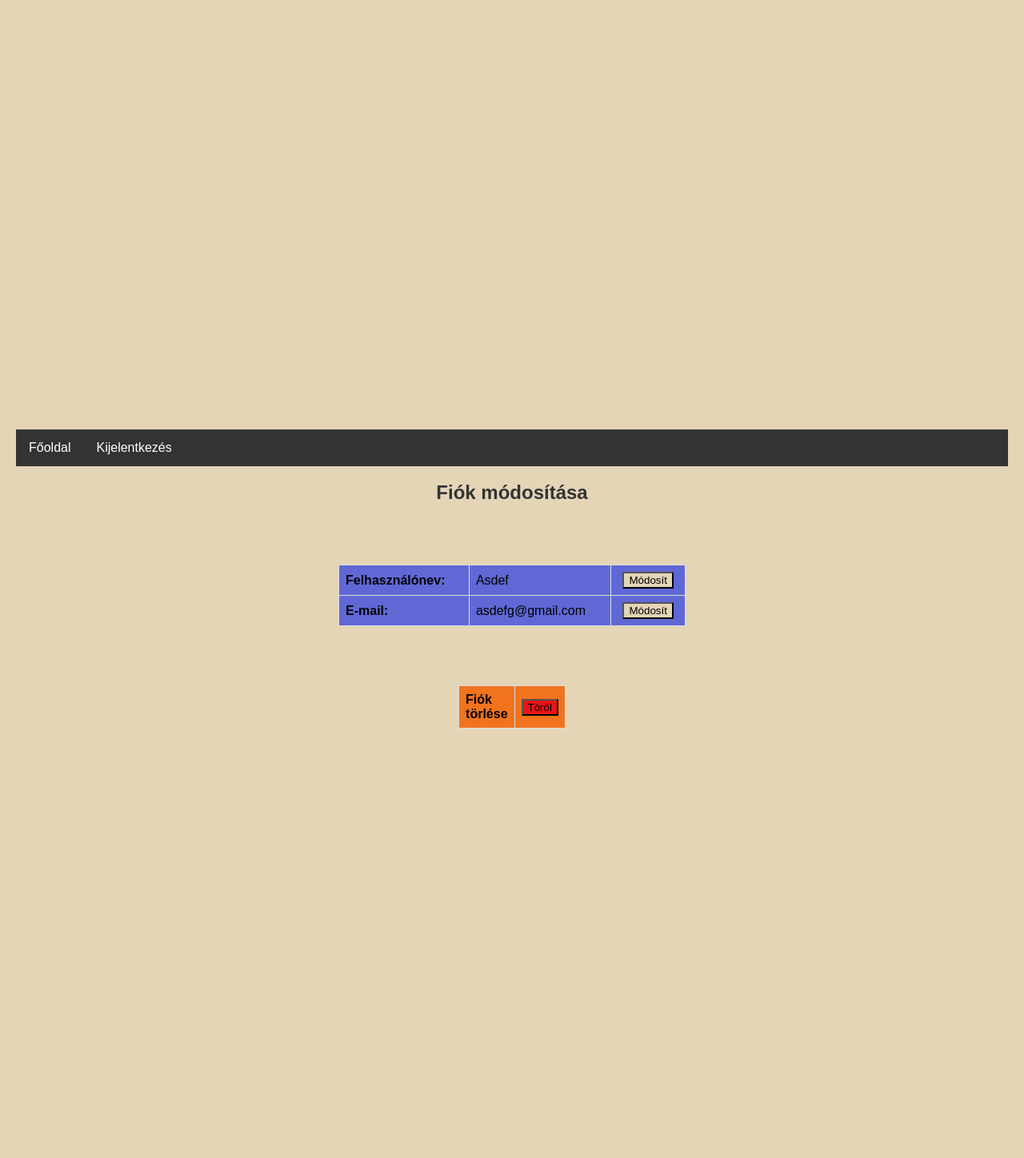
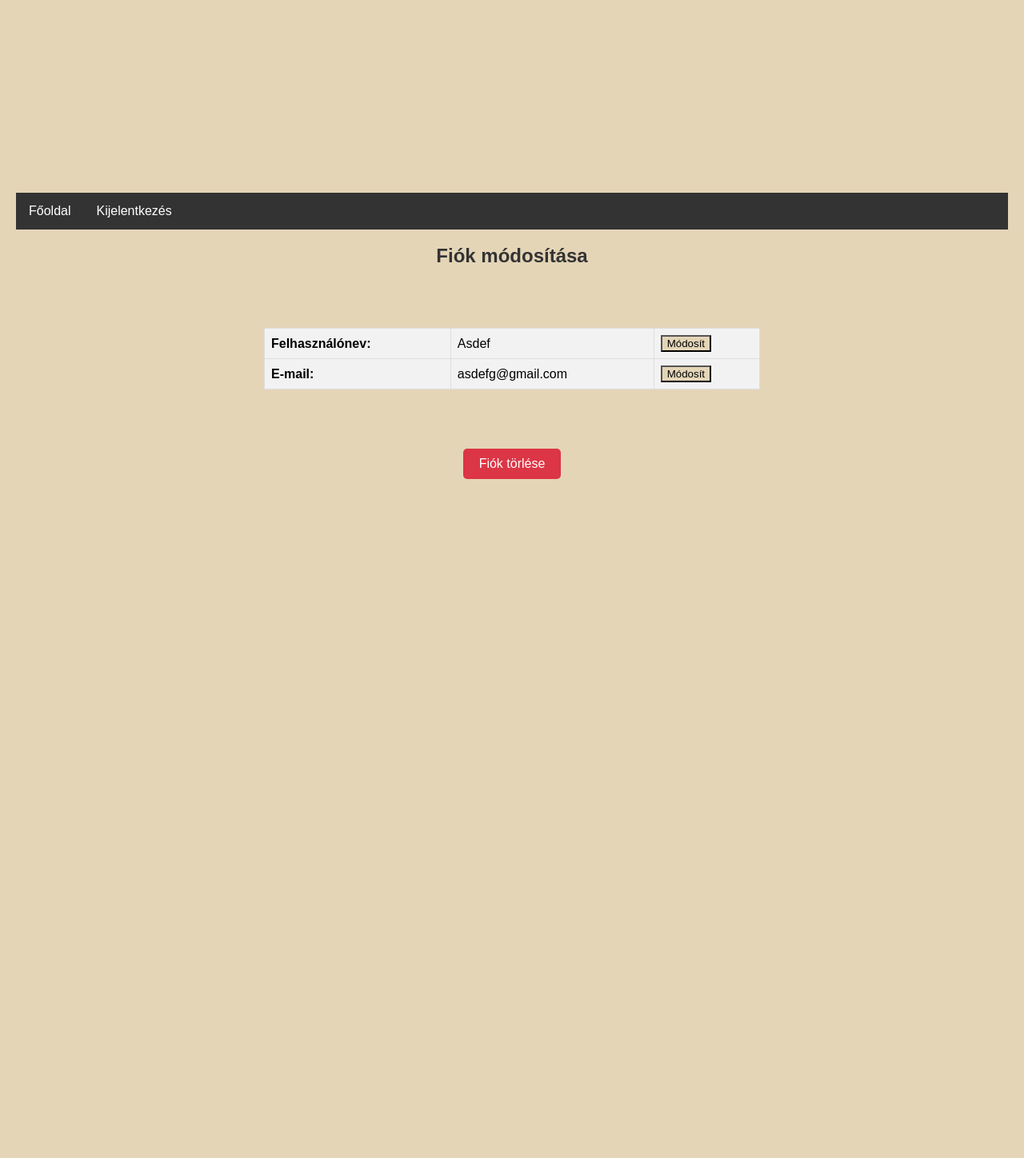
Before and after one commit to HOBBO1219/Webterv_projekt, a PHP site: page /account.php in a window 1280 px wide. Shown: the whole page at 80% size. After the commit the page ends 599 px from the top, so only its background shows below. Run offline with PHP 8.4, Linux system fonts and the light colour scheme.

Commit message:
Projekt elso merfoldkove

```diff
--- a/web_proj/web_proj/account.php
+++ b/web_proj/web_proj/account.php
@@ -21,24 +21,20 @@
         <tr>
             <th>Felhasználónev:</th>
             <td>Asdef</td>
-            <td class="mod_td"><button class="mod_gomb">Módosít</button></td>
+            <td><button class="mod_gomb">Módosít</button></td>
         </tr>
         <tr>
             <th>E-mail:</th>
             <td>asdefg@gmail.com</td>
-            <td class="mod_td"><button class="mod_gomb">Módosít</button></td>
+            <td><button class="mod_gomb">Módosít</button></td>
         </tr>
     </table>
 
     <br><br><br>
 
-    <table id="acc_del">
-        <tr>
-            <th>Fiók törlése</th>
-            <td><button class="del_gomb">Töröl</button></td>
-        </tr>
-    </table>
-
+    <div class="del_gomb_container">
+        <button class="del_gomb">Fiók törlése</button>
+    </div>
 
 </body>
 </html>
--- a/web_proj/web_proj/styles/main_style.css
+++ b/web_proj/web_proj/styles/main_style.css
@@ -1,18 +1,35 @@
         body {
             font-family: Arial, sans-serif;
-    background-color: #e4d5b7;
+            background-color: rgb(228, 213, 183);
             margin: 0;
             padding: 20px;
-
-    //display: relative;
-    height: 110vmax;
+            height: 100vh;
             align-content: center;
             flex-wrap: wrap;
             justify-content: center;
             align-items: center;
             flex-direction: column;
-	overflow: auto;
+            overflow: hidden;
         }
+
+        .background_image {
+            background-image: url('background_picture.jpg');
+            background-size: cover;
+            background-position: center;
+            background-repeat: no-repeat;
+        }
+
+        .content-container {
+            background-color: rgb(228, 213, 183);
+            padding: 20px;
+            border-radius: 10px;
+            box-shadow: 0 0 10px rgba(0, 0, 0, 0.3);
+            max-width: 600px;
+            width: 100%;
+            margin: 0 auto;
+        }
+
+
         .container {
             max-width: 800px;
             margin: 20px auto;
@@ -54,51 +71,38 @@ body {
         }
 
         .del_gomb {
-            background-color: #eb1414;
+            background-color: #dc3545;
+            color: #fff;
+            padding: 10px 20px;
+            font-size: 16px;
+            border: none;
+            border-radius: 5px;
+            cursor: pointer;
+            transition: background-color 0.3s ease;
+        }
+
+        .del_gomb:hover {
+            background-color: #c82333;
+        }
+
+        .del_gomb_container{
+            display: flex;
+            justify-content: center;
+            align-items: center;
+
         }
 
         table {
             border-collapse: collapse;
-            width: 35%;
-            margin-top: 20px;
-            margin-left: auto;
-            margin-right: auto;
+            width: 50%;
+            margin: 20px auto;
         }
 
         th, td {
             border: 1px solid #dddddd;
             text-align: left;
             padding: 8px;
-            background-color: #6068d6;
-        }
-
-        .mod_td {
-            border: 1px solid #dddddd;
-            text-align: center;
-            padding: 8px;
-            background-color: #6068d6;
-        }
-
-        #acc_del {
-            border-collapse: collapse;
-            width: 10%;
-            margin-top: 20px;
-            margin-left: auto;
-            margin-right: auto;
-        }
-
-        #acc_del th {
-            border: 1px solid #dddddd;
-            text-align: left;
-            padding: 8px;
-            background-color: #f1731e;
-        }
-
-        #acc_del td {
-            border: 1px solid #dddddd;
-            text-align: center;
-            padding: 8px;
-            background-color: #f1731e;
+            background-color: #f2f2f2;
         }
 
         img {
```
Also changed, not shown: other parts of web_proj/web_proj/styles/main_style.css (+95 -0 lines), web_proj/web_proj/index.php (+8 -8 lines), web_proj/web_proj/pictures.php (added, +167 -0 lines), web_proj/web_proj/image1.jpg (added), web_proj/web_proj/image2.jpg (added), web_proj/web_proj/image3.jpg (added), web_proj/web_proj/image4.jpg (added), web_proj/web_proj/image5.jpg (added), web_proj/web_proj/image6.jpg (added), web_proj/web_proj/styles/background_picture.jpg (added), web_proj/web_proj/styles/background_pictures.jpeg (added). Lines whose indentation alone changed are shown as unchanged.
